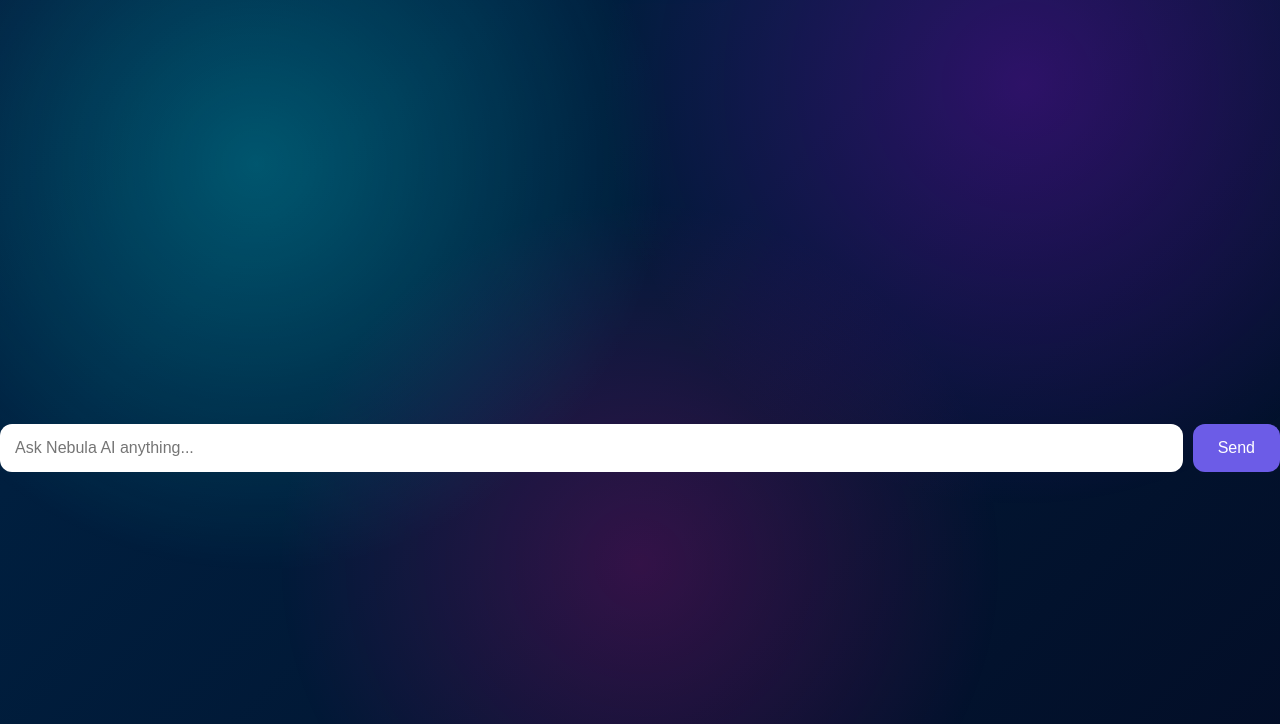
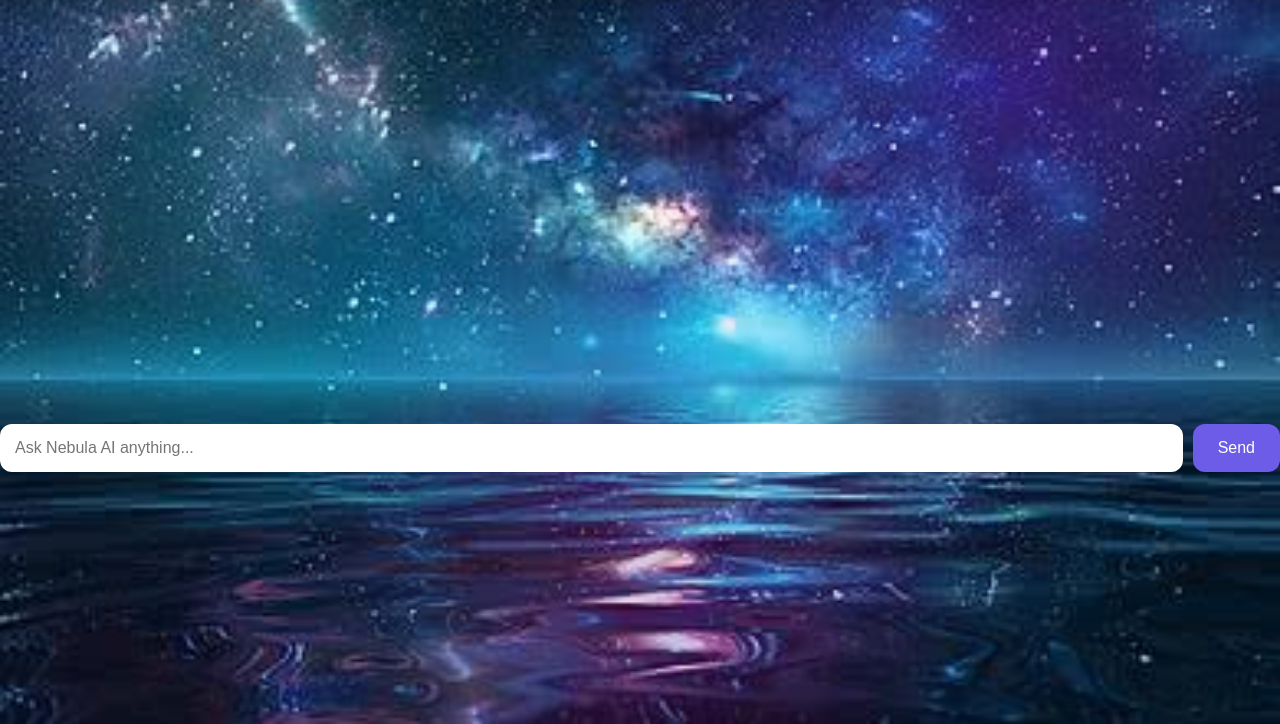
Before and after one commit to nebulai-dotcom/NebulaAI, a website: page index.html in a window 1280 px wide. Shown: the part 76-800 px from the top of the page. Drawn offline with Linux system fonts and the light colour scheme.

Commit message:
Update style.css

```diff
--- a/style.css
+++ b/style.css
@@ -10,9 +10,12 @@
     height: 100vh;
     overflow: hidden;
     font-family: Arial, sans-serif;
-    background: linear-gradient(-45deg, #050014, #001f3f, #12002b, #003333);
-    background-size: 400% 400%;
-    animation: nebulaMove 12s ease infinite;
+    color: white;
+
+    background-image: url("nebula.jpg");
+    background-size: cover;
+    background-position: center;
+    background-repeat: no-repeat;
 }
 
 @keyframes nebulaMove {
```
